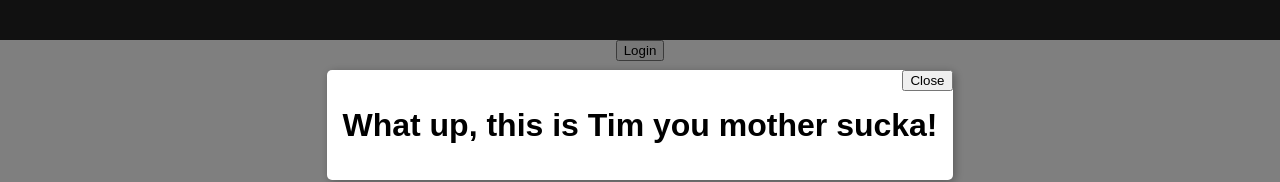
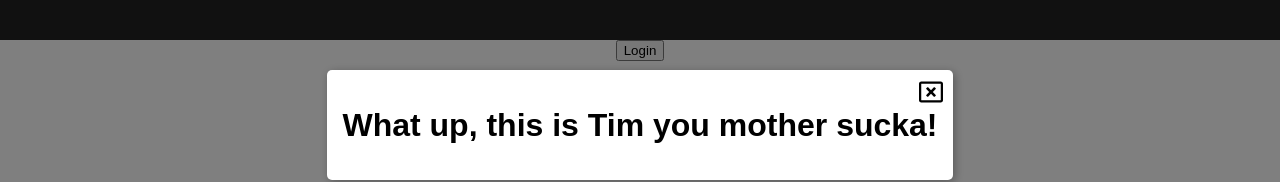
Before and after one commit to harlemtraveler/Level-Up-React, a React (Create React App) app: page / in a window 1280 px wide. Both pictures are taken after a click on the button "Login". Shown: the part 150-332 px from the top of the page. Built offline with nearby package versions, Linux system fonts and the light colour scheme.

Commit message:
Add close-button icon && index file for Utilities

```diff
--- a/src/App.js
+++ b/src/App.js
@@ -1,9 +1,7 @@
 import React, { Component, Fragment } from 'react';
 import logo from './logo.svg';
 import './App.css';
-import Toggle from './ToggleRPC';
-import Portal from './Portal';
-import Modal from './Modal';
+import { Modal, Portal, Toggle } from './Utilities';
 
 class App extends Component {
   render() {
--- /dev/null
+++ b/src/Utilities/Icon.js
@@ -0,0 +1,98 @@
+import React, { Component } from 'react';
+
+class Icon extends Component {
+  static defaultProps = {
+    color: 'black'
+  }
+
+  render() {
+    switch (this.props.name) {
+      case 'close':
+        return (
+          <svg
+            x="0px"
+            y="0px"
+            width="24px"
+            height="24px"
+            viewBox="0 0 512 512"
+            enableBackground="new 0 0 512 512"
+          >
+            <path
+              fill={this.props.color}
+              d="M464 32H48C21.5 32 0 53.5 0 80v352c0 26.5 21.5 48 48 48h416c26.5 0 48-21.5 48-48V80c0-26.5-21.5-48-48-48zm0 394c0 3.3-2.7 6-6 6H54c-3.3 0-6-2.7-6-6V86c0-3.3 2.7-6 6-6h404c3.3 0 6 2.7 6 6v340zM356.5 194.6L295.1 256l61.4 61.4c4.6 4.6 4.6 12.1 0 16.8l-22.3 22.3c-4.6 4.6-12.1 4.6-16.8 0L256 295.1l-61.4 61.4c-4.6 4.6-12.1 4.6-16.8 0l-22.3-22.3c-4.6-4.6-4.6-12.1 0-16.8l61.4-61.4-61.4-61.4c-4.6-4.6-4.6-12.1 0-16.8l22.3-22.3c4.6-4.6 12.1-4.6 16.8 0l61.4 61.4 61.4-61.4c4.6-4.6 12.1-4.6 16.8 0l22.3 22.3c4.7 4.6 4.7 12.1 0 16.8z"
+            >
+            </path>
+          </svg>
+        )
+    }
+  }
+
+}
+
+export default Icon;
+
+/*
+  To improve the look of the close button svg icon,
+  New style properties were added to the CloseButton
+  Styled Component:
+
+    - border: none;
+    - background: transparent;
+    - padding: 10px;
+*/
+
+/*
+Window-Close Icon from Level Up Tutorials:
+
+<svg
+  x="0px"
+  y="0px"
+  width="24px"
+  height="24px"
+  viewBox="0 0 31.11 31.11"
+  enableBackground="new 0 0 31.11 31.11"
+>
+  <polygon
+    fill={this.props.color}
+    points="31.11,1.41 29.7,0 15.56,14.14 1.41,0 0,1.41 14.14,15.56 0,29.7 1.41,31.11 15.56,16.97   29.7,31.11 31.11,29.7 16.97,15.56 "
+  />
+</svg>
+*/
+
+/*
+Window-Close Icon from Font Awesome
+
+<svg
+  aria-hidden="true"
+  data-prefix="far"
+  data-icon="window-close"
+  class="svg-inline--fa fa-window-close fa-w-16"
+  role="img" xmlns="http://www.w3.org/2000/svg"
+  viewBox="0 0 512 512"
+>
+  <path
+    fill="currentColor"
+    d="M464 32H48C21.5 32 0 53.5 0 80v352c0 26.5 21.5 48 48 48h416c26.5 0 48-21.5 48-48V80c0-26.5-21.5-48-48-48zm0 394c0 3.3-2.7 6-6 6H54c-3.3 0-6-2.7-6-6V86c0-3.3 2.7-6 6-6h404c3.3 0 6 2.7 6 6v340zM356.5 194.6L295.1 256l61.4 61.4c4.6 4.6 4.6 12.1 0 16.8l-22.3 22.3c-4.6 4.6-12.1 4.6-16.8 0L256 295.1l-61.4 61.4c-4.6 4.6-12.1 4.6-16.8 0l-22.3-22.3c-4.6-4.6-4.6-12.1 0-16.8l61.4-61.4-61.4-61.4c-4.6-4.6-4.6-12.1 0-16.8l22.3-22.3c4.6-4.6 12.1-4.6 16.8 0l61.4 61.4 61.4-61.4c4.6-4.6 12.1-4.6 16.8 0l22.3 22.3c4.7 4.6 4.7 12.1 0 16.8z"
+  >
+  </path>
+</svg>
+*/
+
+/*
+Modified Font Awesome icon:
+
+<svg
+  x="0px"
+  y="0px"
+  width="24px"
+  height="24px"
+  viewBox="0 0 512 512"
+  enableBackground="new 0 0 31.11 31.11"
+>
+  <path
+    fill={this.props.color}
+    d="M464 32H48C21.5 32 0 53.5 0 80v352c0 26.5 21.5 48 48 48h416c26.5 0 48-21.5 48-48V80c0-26.5-21.5-48-48-48zm0 394c0 3.3-2.7 6-6 6H54c-3.3 0-6-2.7-6-6V86c0-3.3 2.7-6 6-6h404c3.3 0 6 2.7 6 6v340zM356.5 194.6L295.1 256l61.4 61.4c4.6 4.6 4.6 12.1 0 16.8l-22.3 22.3c-4.6 4.6-12.1 4.6-16.8 0L256 295.1l-61.4 61.4c-4.6 4.6-12.1 4.6-16.8 0l-22.3-22.3c-4.6-4.6-4.6-12.1 0-16.8l61.4-61.4-61.4-61.4c-4.6-4.6-4.6-12.1 0-16.8l22.3-22.3c4.6-4.6 12.1-4.6 16.8 0l61.4 61.4 61.4-61.4c4.6-4.6 12.1-4.6 16.8 0l22.3 22.3c4.7 4.6 4.7 12.1 0 16.8z"
+  >
+  </path>
+</svg>
+*/
--- a/src/Modal.js
+++ b/src/Utilities/Modal.js
@@ -1,6 +1,7 @@
 import React, { Component } from 'react';
 import styled from 'styled-components';
 import Portal from './Portal';
+import Icon from './Icon';
 
 
 class Modal extends Component {
@@ -12,7 +13,9 @@ class Modal extends Component {
         { on && (
           <ModalWrapper>
             <ModalCard>
-              <CloseButton onClick={toggle}>Close</CloseButton>
+              <CloseButton onClick={toggle}>
+                <Icon name="close" />
+              </CloseButton>
               <div>{children}</div>
             </ModalCard>
             <Background onClick={toggle} />
@@ -49,6 +52,9 @@ const CloseButton = styled.button`
   position: absolute;
   top: 0;
   right: 0;
+  border: none;
+  background: transparent;
+  padding: 10px;
 `;
 
 const Background = styled.div`
--- /dev/null
+++ b/src/Utilities/index.js
@@ -0,0 +1,8 @@
+// import * from './Filename'
+
+import Icon from './Icon';
+import Modal from './Modal';
+import Portal from './Portal';
+import Toggle from './Toggle';
+
+export { Icon, Modal, Portal, Toggle };
```
Also changed, not shown: src/Toggle.js (deleted, +0 -25 lines), src/ToggleRenderProps.js (deleted, +0 -26 lines), src/Utilities/Portal.js (renamed from src/Portal.js), src/Utilities/Toggle.js (renamed from src/ToggleRPC.js), 1 other file (tests, documents, lock files or other folders).
